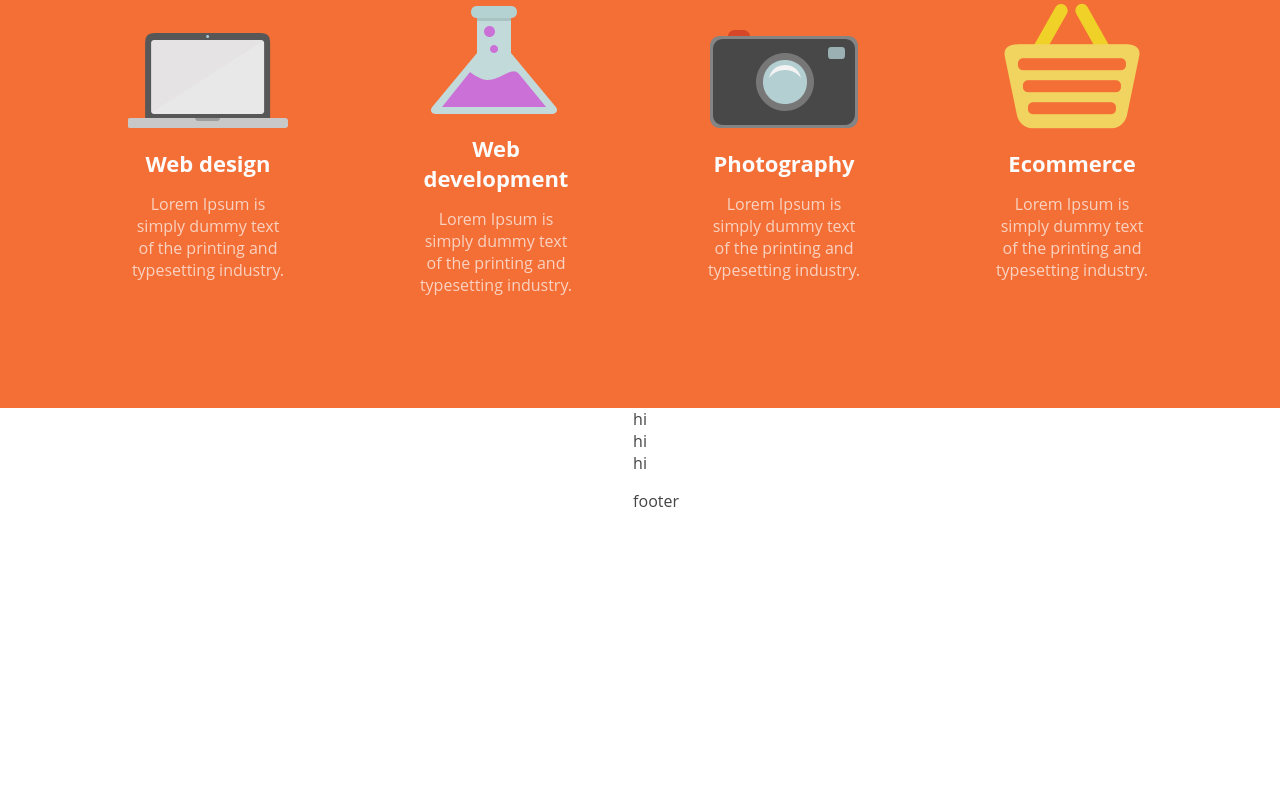
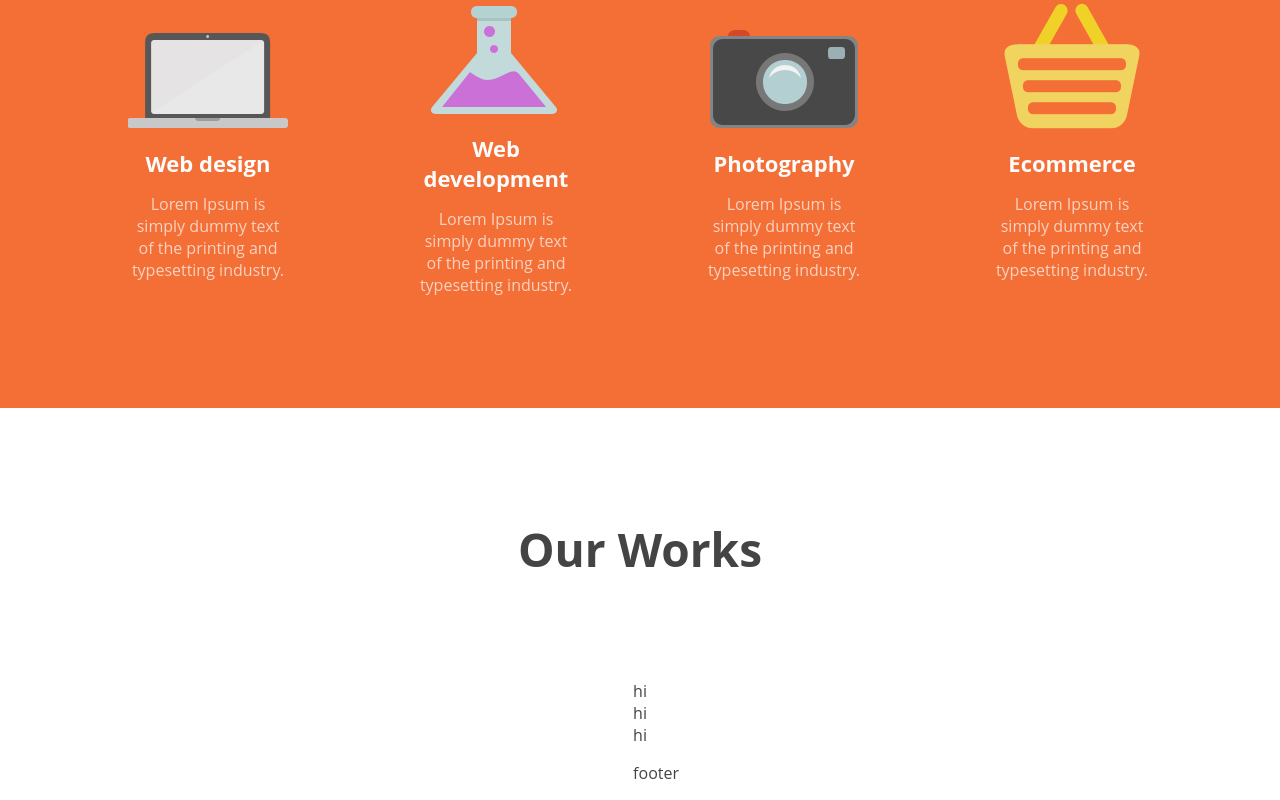
Before and after one commit to parabolabam/maxim_clone, a Vue app: page / in a window 1280 px wide. Shown: the part 2464-3264 px from the top of the page. Before the commit the page ends 2992 px from the top, so only its background shows below. Built offline with nearby package versions, Linux system fonts and the light colour scheme.

Commit message:
Our work block added

```diff
--- a/src/components/MainSection/components/OurWork.vue
+++ b/src/components/MainSection/components/OurWork.vue
@@ -1,17 +1,32 @@
 <template>
   <div class="our-work-block">
-
+      <h4>{{ headerTitle }}</h4>
   </div>
 </template>
 
 <script>
 
 export default {
-  name: 'our-work-block'
-
+  name: 'our-work-block',
+  data () {
+    return {
+      headerTitle: 'Our Works'
+    }
+  }
 }
 </script>
 
 <style lang="scss" scoped>
+    .our-work-block {
+        width: 100%;
+        padding: 6.25rem 0 5rem 0;
+        display: flex;
+        justify-content: center;
+        font-size: 46px;
+        font-weight: bold;
+        h4 {
+            margin: 0.625rem 0 1.25rem 0
+        }
+    }
 
 </style>
```
